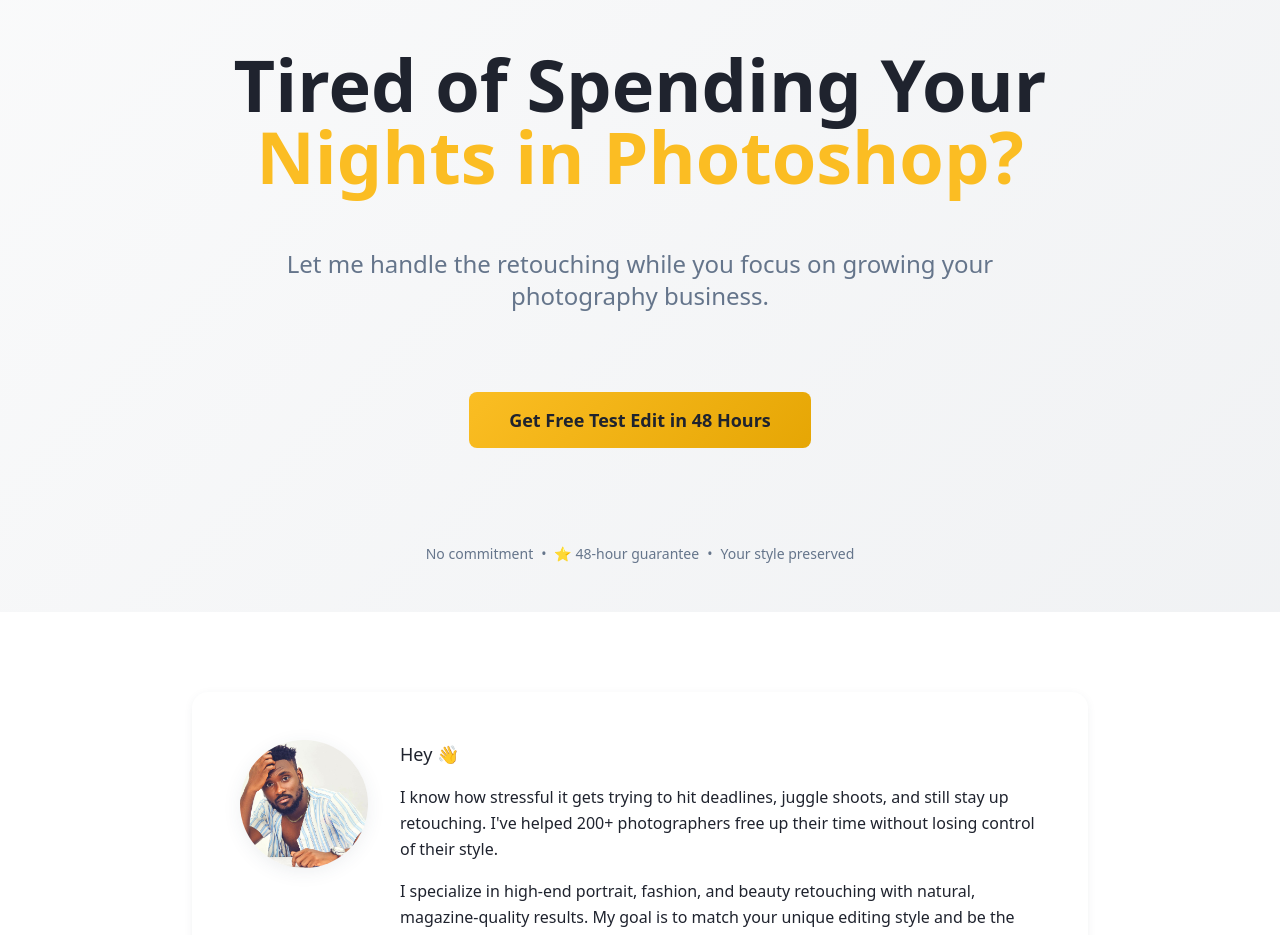
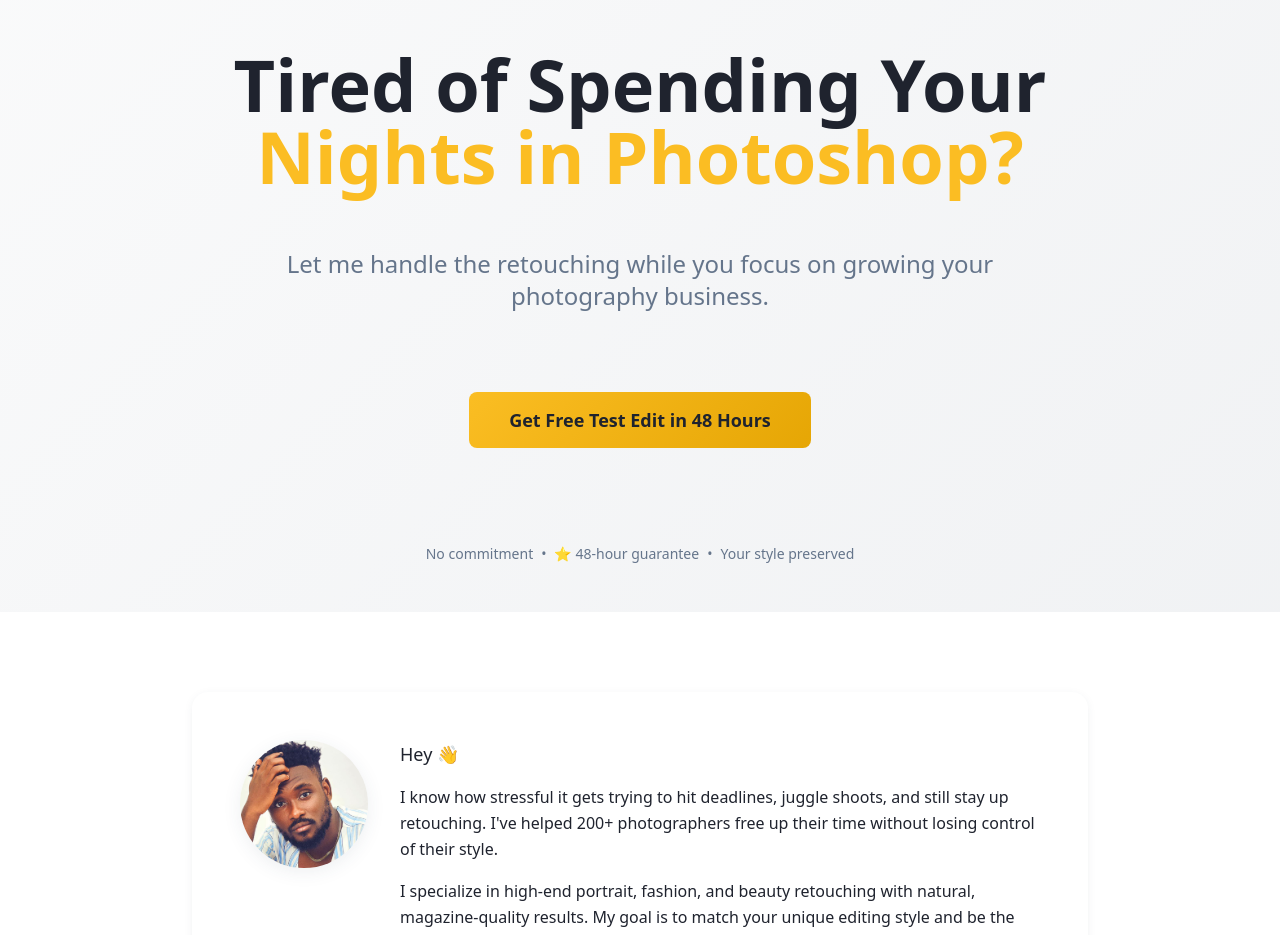
Before and after one commit to Irving-Zudonu/retouch-relief-landing, a React (Vite) app: page / in a window 1280 px wide. Shown: the top 935 px of the page. Built offline with nearby package versions, Linux system fonts and the light colour scheme.

Commit message:
Update personal message image and hosting advice
Updated the personal message section with a new image. Provided guidance on free hosting options for the landing page using a custom domain name on Zoho, suggesting Netlify or Cloudflare.

```diff
--- a/src/components/PersonalMessage.tsx
+++ b/src/components/PersonalMessage.tsx
@@ -5,7 +5,7 @@ export const PersonalMessage = () => {
         <div className="bg-card rounded-2xl shadow-card p-8 md:p-12 animate-fade-in">
           <div className="flex flex-col md:flex-row items-start gap-8">
             <div className="flex-shrink-0">
-              <img src="/lovable-uploads/c0e9c5ea-197d-4cc0-b4cd-3fc937625649.png" alt="Retoucher Irving" className="w-24 h-24 md:w-32 md:h-32 rounded-full object-cover shadow-soft" />
+              <img src="/lovable-uploads/22abcc21-b12b-460a-ad06-d2a5ce9798e8.png" alt="Retoucher Irving" className="w-24 h-24 md:w-32 md:h-32 rounded-full object-cover shadow-soft" />
             </div>
 
             <div className="flex-1 space-y-6">
```
Also changed, not shown: public/lovable-uploads/22abcc21-b12b-460a-ad06-d2a5ce9798e8.png (added).
